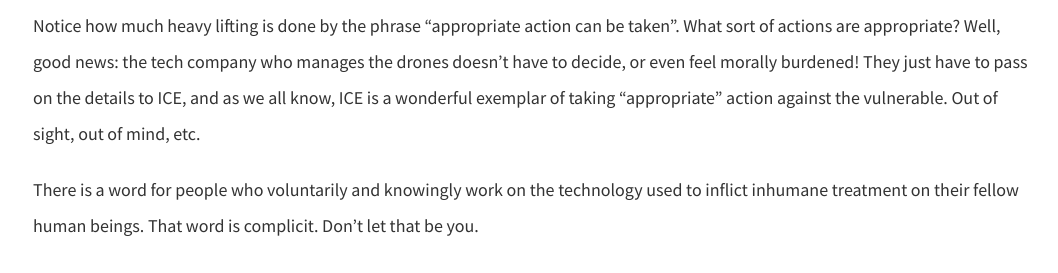
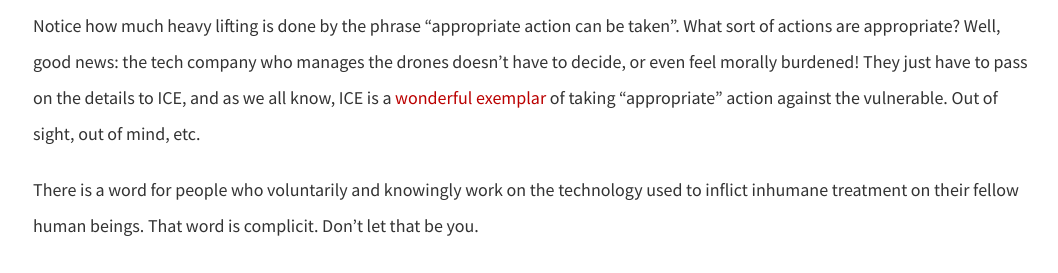
Before and after one commit to dellsystem/dellsystem.github.io, a Jekyll site: the page built from _posts/2019-1-4-fragments-4.md, in a window 1280 px wide and 900 px high, scrolled down 2134 px. Shown: the part 246-519 px from the top of the window, without its empty margins (107-1165 px from the left). Built offline with Jekyll 4.4.1, drawn with Linux system fonts in a browser that asks for light colours; comment, search, counter and statistics services are not loaded; part of the change alters nothing that is shown; some of the changed text lies outside the part shown.

```diff
--- a/_posts/2019-1-4-fragments-4.md
+++ b/_posts/2019-1-4-fragments-4.md
@@ -35,7 +35,7 @@ One really interesting feature of this particular article has to do with the eli
 
 > When drone video footage with this type of insight can be delivered quickly to protective services, appropriate action can be taken. Border Patrol will know exactly what situation they’re walking into every single time. The application of this type of cutting-edge technology—which is already in the US government’s portfolio—could be used to protect the country and its people. And it’s a lot cheaper and more efficient than a wall..
 
-Notice how much heavy lifting is done by the phrase "appropriate action can be taken". What sort of actions are appropriate? Well, good news: the tech company who manages the drones doesn't have to decide, or even feel morally burdened! They just have to pass on the details to ICE, and as we all know, ICE is a wonderful exemplar of taking "appropriate" action against the vulnerable. Out of sight, out of mind, etc.
+Notice how much heavy lifting is done by the phrase "appropriate action can be taken". What sort of actions are appropriate? Well, good news: the tech company who manages the drones doesn't have to decide, or even feel morally burdened! They just have to pass on the details to ICE, and as we all know, ICE is a [wonderful exemplar](https://notesfrombelow.org/article/building-worker-power-at-microsoft) of taking "appropriate" action against the vulnerable. Out of sight, out of mind, etc.
 
 There is a word for people who voluntarily and knowingly work on the technology used to inflict inhumane treatment on their fellow human beings. That word is complicit. Don't let that be you.
 
```
